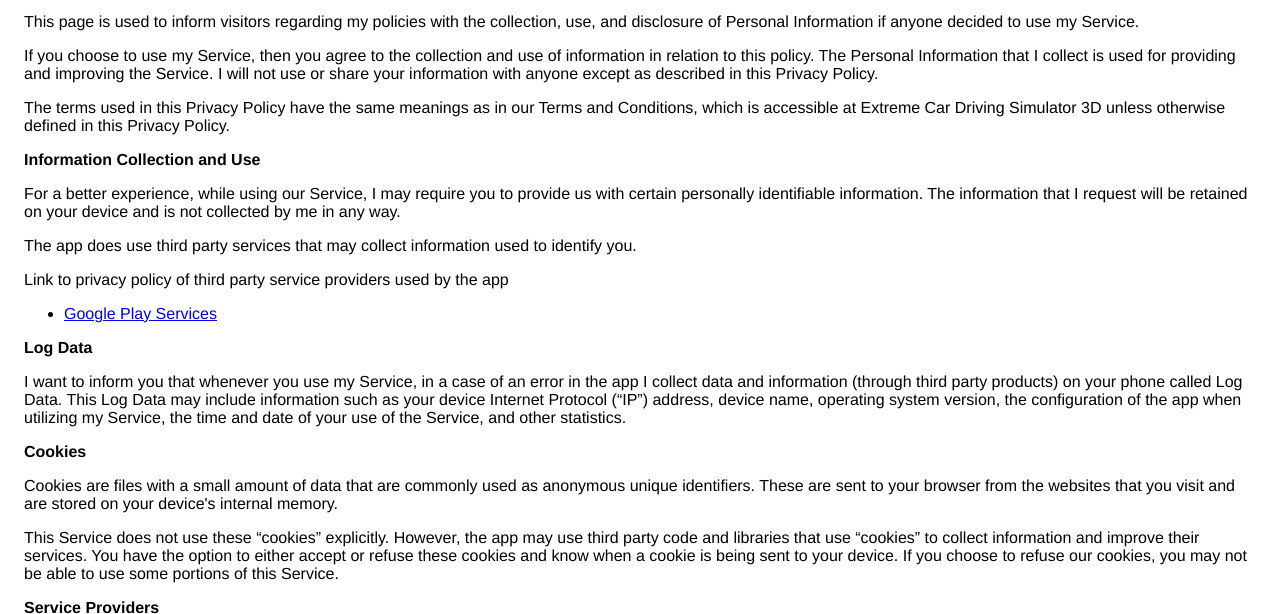
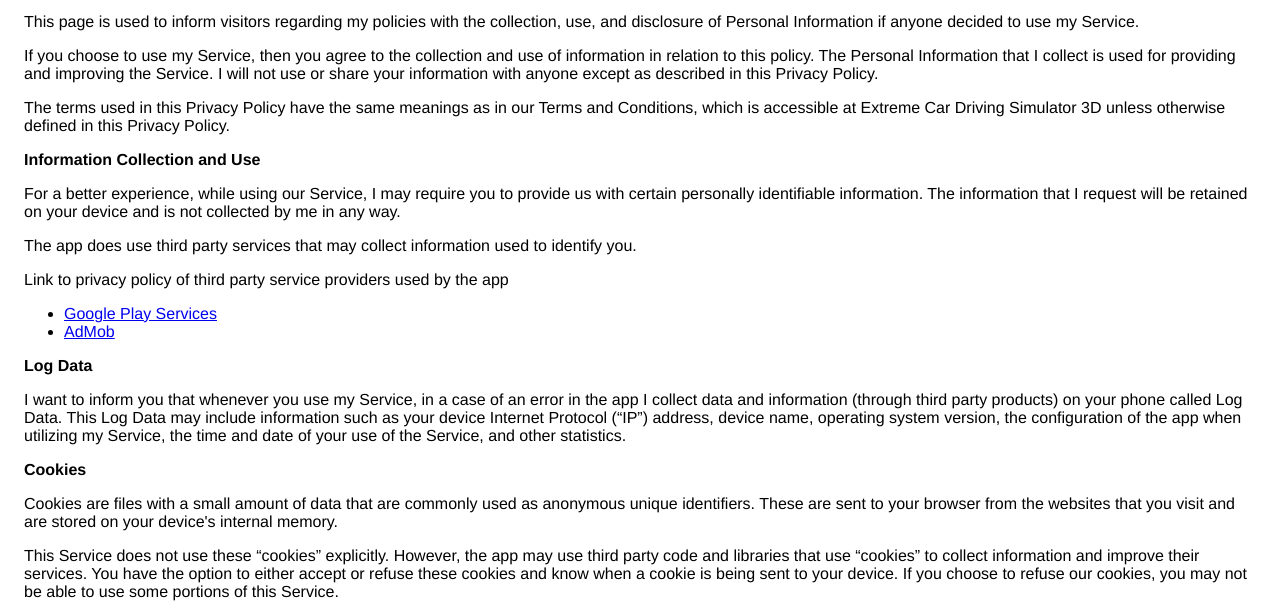
Before and after one commit to PegasusStudio/PegasusStudio.github.io, a plain HTML site: page Extreme-Car-Driving-Simulator-3D/privacy_policy.html in a window 1280 px wide. Shown: the part 131-745 px from the top of the page. Drawn offline with Linux system fonts and the light colour scheme.

Commit message:
Update privacy_policy.html

```diff
--- a/Extreme-Car-Driving-Simulator-3D/privacy_policy.html
+++ b/Extreme-Car-Driving-Simulator-3D/privacy_policy.html
@@ -19,7 +19,7 @@
                     accessible at Extreme Car Driving Simulator 3D unless otherwise defined in this Privacy Policy.
                   </p> <p><strong>Information Collection and Use</strong></p> <p>For a better experience, while using our Service, I may require you to provide us with certain
                     personally identifiable information. The information that I request will be retained on your device and is not collected by me in any way.
-                  </p> <p>The app does use third party services that may collect information used to identify you.</p> <div><p>Link to privacy policy of third party service providers used by the app</p> <ul><li><a href="https://www.google.com/policies/privacy/" target="_blank">Google Play Services</a></li><!----><!----><!----><!----><!----><!----><!----></ul></div> <p><strong>Log Data</strong></p> <p> I want to inform you that whenever you use my Service, in a case of
+                  </p> <p>The app does use third party services that may collect information used to identify you.</p> <div><p>Link to privacy policy of third party service providers used by the app</p> <ul><li><a href="https://www.google.com/policies/privacy/" target="_blank">Google Play Services</a></li><li><a href="https://support.google.com/admob/answer/6128543?hl=en" target="_blank">AdMob</a></li><!----><!----><!----><!----><!----><!----></ul></div> <p><strong>Log Data</strong></p> <p> I want to inform you that whenever you use my Service, in a case of
                     an error in the app I collect data and information (through third party products) on your phone
                     called Log Data. This Log Data may include information such as your device Internet Protocol (“IP”) address,
                     device name, operating system version, the configuration of the app when utilizing my Service,
```
